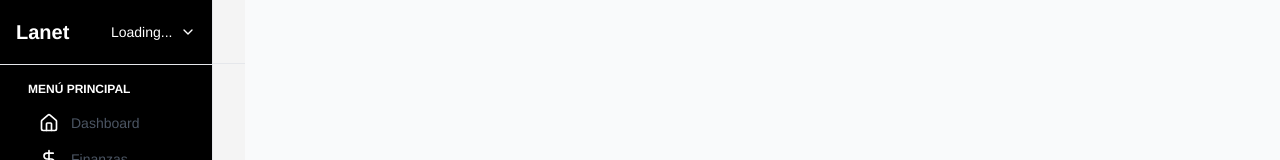
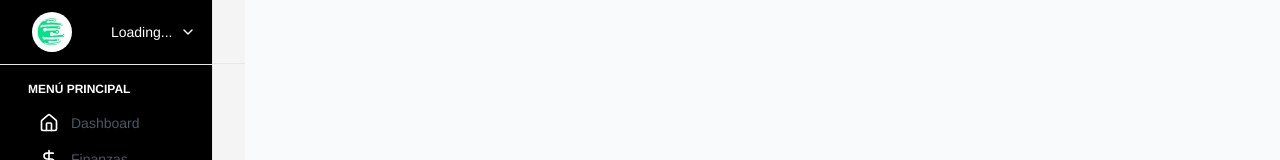
Before and after one commit to acamilodelgado0305/lanetdev-landing, a React (Vite) app: page /index in a window 1280 px wide. Shown: the top 160 px of the page. Built offline with nearby package versions, Linux system fonts and the light colour scheme; no server answers; sample sign-in values are in the browser's storage.

Commit message:
ajustando logo

```diff
--- a/src/components/user/UserProfileHeader.jsx
+++ b/src/components/user/UserProfileHeader.jsx
@@ -15,7 +15,7 @@ const UserProfileHeader = ({ onToggle }) => {
     return (
         <div className="border-b border-gray-200">
             <div className="flex items-center justify-between h-16 px-4">
-                <span className="text-xl font-semibold text-white">Lanet</span>
+                <img src="../../../public/LOGO.png" alt="Logo Lanet" className=" ml-4 h-10 rounded-full" />
                 <button
                     onClick={onToggle}
                     className="p-1 text-gray-600 rounded-md lg:hidden hover:bg-gray-100"
```
Also changed, not shown: public/LOGO.png (added).
